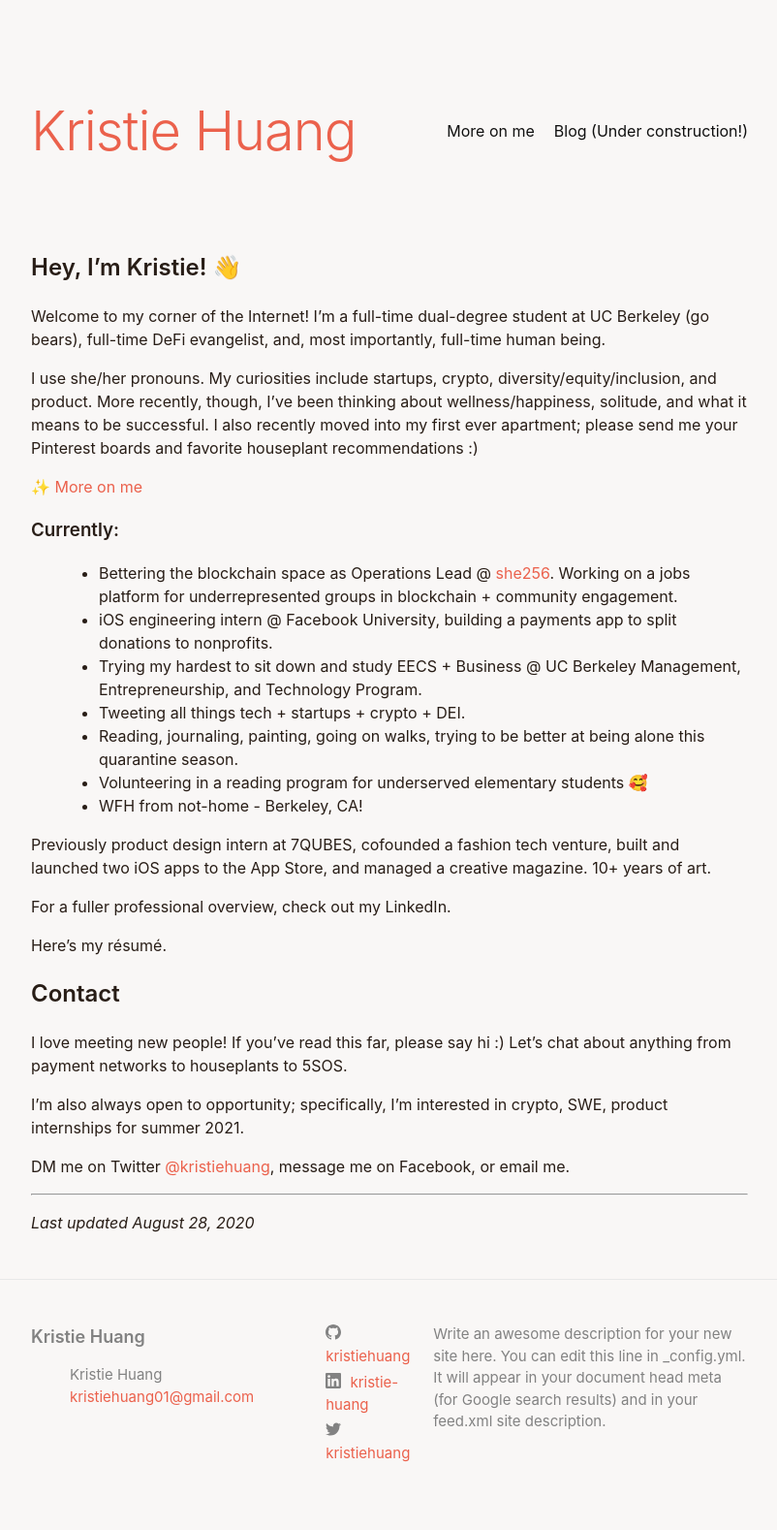
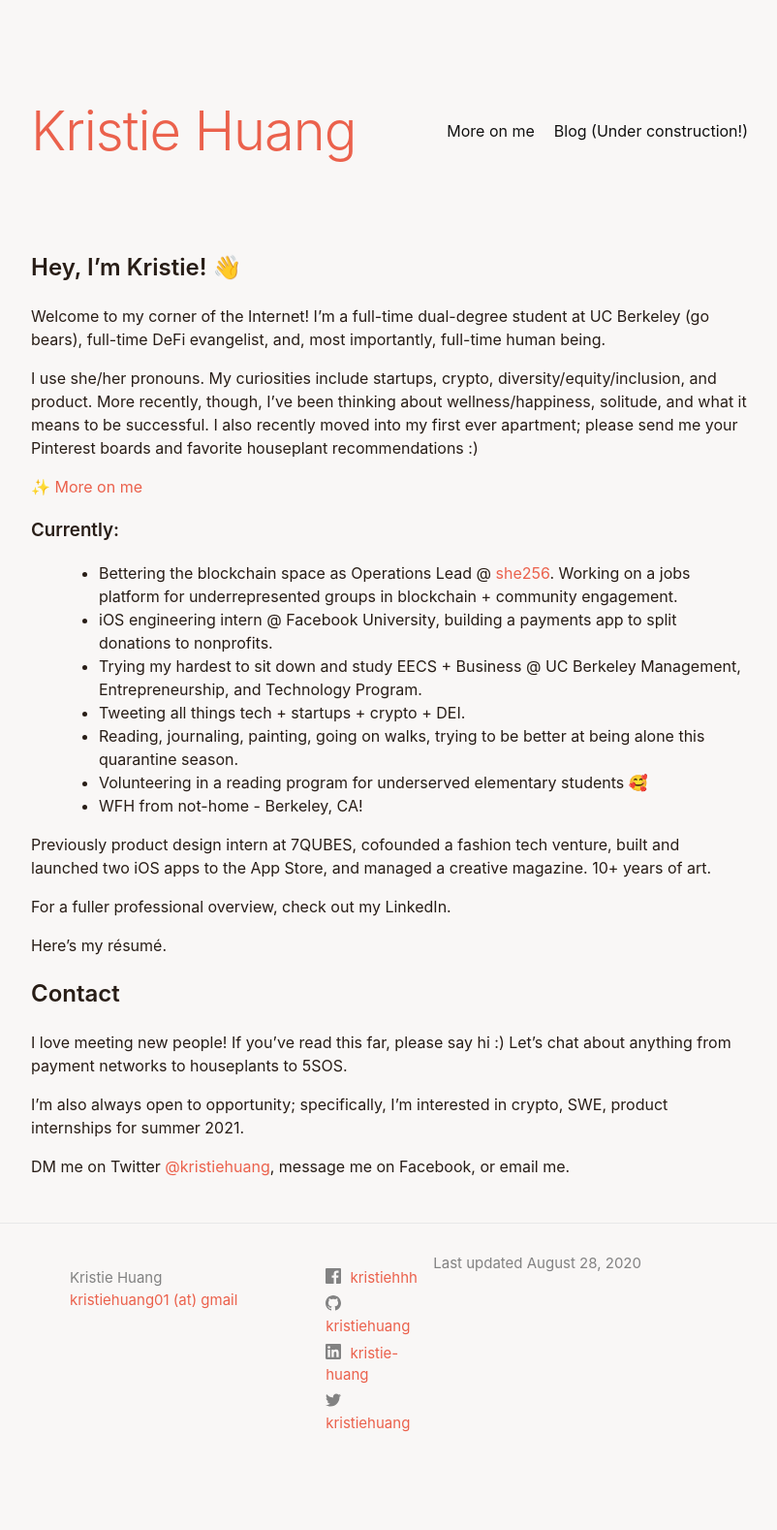
Before and after one commit to kristiehuang/Jekyll-Website, a Jekyll site: the page built from index.markdown, in a window 1280 px wide. Shown: the whole page at 97% size, without its empty margins (238-1040 px from the left). Built offline with Jekyll 4.4.1, drawn with Linux system fonts in a browser that asks for light colours; after the commit the page ends 1548 px from its top, so only the background shows below that.

Commit message:
update site variables

```diff
--- a/_config.yml
+++ b/_config.yml
@@ -18,17 +18,18 @@
 # You can create any custom variable you would like, and they will be accessible
 # in the templates via {{ site.myvariable }}.
 
+last-updated: August 28, 2020
 title: Kristie Huang
+email-scraping: kristiehuang01 (at) gmail
 email: kristiehuang01@gmail.com
-description: >- # this means to ignore newlines until "baseurl:"
-  Write an awesome description for your new site here. You can edit this
-  line in _config.yml. It will appear in your document head meta (for
-  Google search results) and in your feed.xml site description.
+# description: >- # this means to ignore newlines until "baseurl:"
+#   blahblahblah
 baseurl: "" # the subpath of your site, e.g. /blog
 url: "" # the base hostname & protocol for your site, e.g. http://example.com
 twitter_username: kristiehuang
 github_username:  kristiehuang
 linkedin_username: kristie-huang
+facebook_username: kristiehhh
 
 # Build settings
 # theme: minima
--- a/_includes/footer.html
+++ b/_includes/footer.html
@@ -3,10 +3,8 @@
 
   <div class="wrapper">
 
-
     <div class="footer-col-wrapper">
       <div class="footer-col footer-col-1">
-        <h2 class="footer-heading">{{ site.title | escape }}</h2>
 
         <ul class="contact-list">
           <li class="p-name">
@@ -17,7 +15,7 @@
             {%- endif -%}
             </li>
             {%- if site.email -%}
-            <li><a class="u-email" href="mailto:{{ site.email }}">{{ site.email }}</a></li>
+            <li><a class="u-email" href="mailto:{{ site.email }}">{{ site.email-scraping }}</a></li>
             {%- endif -%}
         </ul>
       </div>
@@ -27,6 +25,9 @@
       </div>
 
       <div class="footer-col footer-col-3">
+        {%- if site.last-updated -%}
+          Last updated {{ site.last-updated | escape }}
+        {%- endif -%}
         <p>{{- site.description | escape -}}</p>
       </div>
     </div>
--- a/index.markdown
+++ b/index.markdown
@@ -34,8 +34,4 @@ I'm also always open to opportunity; specifically, I'm interested in crypto, SWE
 
 DM me on Twitter [@kristiehuang](https://twitter.com/kristiehuang), message me on Facebook, or email me.
 
----
-*Last updated August 28, 2020*
-
-
 [#she256]: http://she256.org/
```
